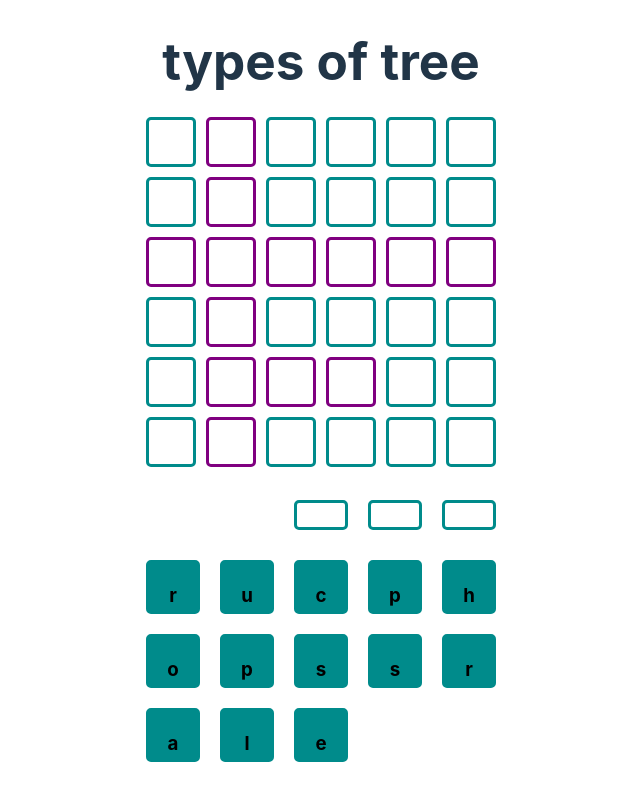
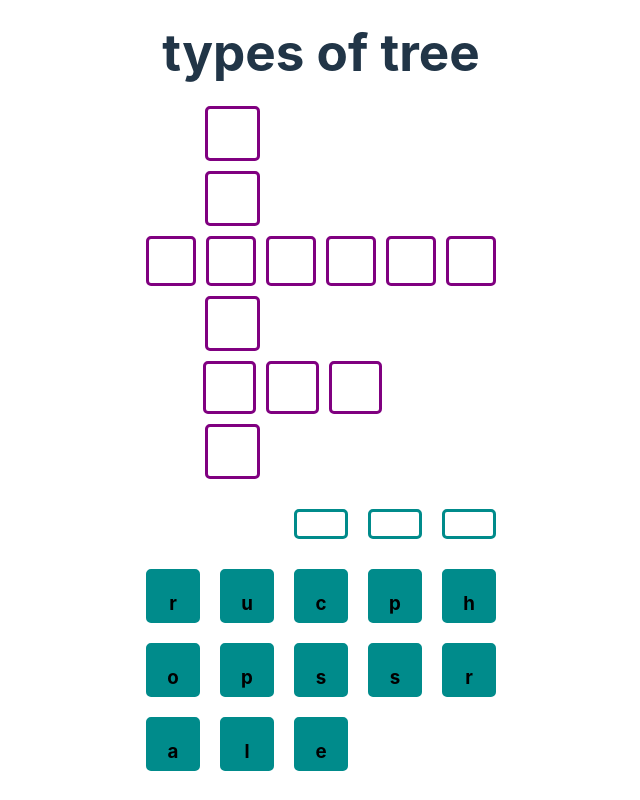
Before and after one commit to guyfoz77/alphagrid, a React (Vite) app: page / in a window 1280 px wide. Shown: the whole page, without its empty margins (319-959 px from the left). Built offline with nearby package versions, Linux system fonts and the light colour scheme.

Commit message:
Minor style changes

```diff
--- a/src/sass/Board.scss
+++ b/src/sass/Board.scss
@@ -4,7 +4,7 @@
   // height: 400px;
   width: 90%;
   // max-width: 300px;
-  border: solid white;
+  // border: solid rgb(255, 255, 255);
   // aspect-ratio: 1;
 
   .boardRow {
@@ -12,7 +12,7 @@
     flex: 1;
 
     .boardLetter {
-      border: solid darkcyan;
+      // border: solid darkcyan;
       display: flex;
       place-content: center;
       flex: 1;
@@ -26,9 +26,11 @@
     }
     .active {
       border: solid yellow;
+      // box-shadow: 3px 3px yellow;
     }
     .correct {
       border: solid green;
+      background-color: darkgreen;
     }
     .correct.active {
       background-color: red;
```
